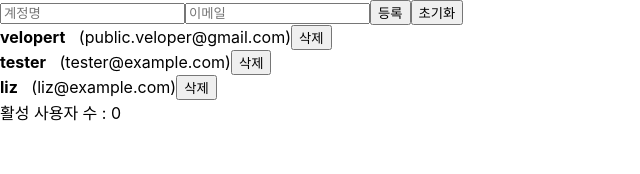
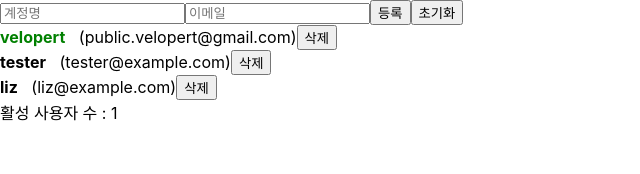
Before and after one commit to ykdman/Study, a React (Create React App) app in the folder velopert-app/: page / in a window 1280 px wide. Shown: the top 174 px of the page, without its empty margins (0-640 px from the left). Built offline with nearby package versions, Linux system fonts and the light colour scheme.

Commit message:
useReduce

```diff
--- a/velopert-app/src/App.js
+++ b/velopert-app/src/App.js
@@ -1,4 +1,10 @@
-import React, { useRef, useState, useMemo, useCallback } from "react";
+import React, {
+  useRef,
+  useState,
+  useMemo,
+  useCallback,
+  useReducer,
+} from "react";
 
 import UserList from "./UserList";
 import CreateUser from "./CreateUser";
@@ -8,30 +14,17 @@ function countActiveUsers(users) {
   return users.filter((user) => user.active).length;
 }
 
-function App() {
-  const [inputs, setInputs] = useState({
+const initialState = {
+  inputs: {
     username: "",
     email: "",
-  });
-  const { username, email } = inputs;
-  // inputs (useState) 초기화
-  // App 전역 변수
-
-  // func : OnChange : input의 change 에 실행
-  const onChange = useCallback((e) => {
-    const { name, value } = e.target;
-    setInputs((inputs) => ({
-      ...inputs,
-      [name]: value,
-    }));
-  }, []);
-
-  const [users, setUsers] = useState([
+  },
+  users: [
     {
       id: 1,
       username: "velopert",
-      email: "public.veloper@gmail.com",
-      active: false,
+      email: "public.velopert@gmail.com",
+      active: true,
     },
     {
       id: 2,
@@ -45,51 +38,94 @@ function App() {
       email: "liz@example.com",
       active: false,
     },
-  ]);
+  ],
+};
 
-  const nextId = useRef(4); // 초기화 4가 current 값이 된다.
+function reducer(state, action) {
+  switch (action.type) {
+    case "CHANGE_INPUT":
+      return {
+        ...state,
+        inputs: {
+          ...state.inputs,
+          [action.name]: action.value,
+        },
+      };
+    case "RESET_INPUT":
+      return {
+        ...state,
+        ...initialState.inputs,
+      };
+    case "CREATE_USER":
+      return {
+        inputs: initialState.inputs,
+        users: state.users.concat(action.user),
+      };
+    case "TOGGLE_USER":
+      return {
+        ...state,
+        users: state.users.map((user) =>
+          user.id === action.id ? { ...user, active: !user.active } : user
+        ),
+      };
+    case "REMOVE_USER":
+      return {
+        ...state,
+        users: state.users.filter((user) => user.id !== action.id),
+      };
+
+    default:
+      return state;
+  }
+}
+
+function App() {
+  //inputs 와 users가 들어있는 reducer 구현
+  const [state, dispatch] = useReducer(reducer, initialState);
+  const nextId = useRef(initialState.users.length + 1);
+  const { users } = state;
+  const { username, email } = state.inputs;
+
+  const onChange = useCallback((e) => {
+    const { name, value } = e.target;
+    dispatch({
+      type: "CHANGE_INPUT",
+      name,
+      value,
+    });
+  }, []);
+
+  const onReset = useCallback((e) => {
+    dispatch({
+      type: "RESET_INPUT",
+    });
+  }, []);
 
   const onCreate = useCallback(() => {
-    if (!username || !email) {
-      return;
-    }
-    const user = {
-      id: nextId.current,
-      username,
-      email,
-    }; // user에 추가할 새 객체
-    setUsers([...users, user]); // spread 연산자를 통한 불변성 유지
-    // 배열에 항목 추가 로직
-    setInputs({
-      username: "",
-      email: "",
+    dispatch({
+      type: "CREATE_USER",
+      user: {
+        id: nextId.current,
+        username,
+        email,
+      },
     });
     nextId.current += 1;
-  }, [users, username, email]);
-  const onRemove = useCallback(
-    (id) => {
-      setUsers(users.filter((user) => user.id !== id));
-    },
-    [users]
-  );
+  }, [username, email]);
 
-  const onToggle = useCallback(
-    (id) => {
-      setUsers(
-        users.map((user) =>
-          user.id === id ? { ...user, active: !user.active } : user
-        )
-      );
-    },
-    [users]
-  );
+  const onToggle = useCallback((id) => {
+    dispatch({
+      type: "TOGGLE_USER",
+      id,
+    });
+  }, []);
 
-  const onReset = () => {
-    setInputs({
-      username: "",
-      email: "",
+  const onRemove = useCallback((id) => {
+    dispatch({
+      type: "REMOVE_USER",
+      id,
     });
-  };
+  }, []);
 
   const activeUserCount = useMemo(() => countActiveUsers(users), [users]);
   return (
@@ -98,13 +134,12 @@ function App() {
         username={username}
         email={email}
         onChange={onChange}
+        onReset={onReset}
         onCreate={onCreate}
-        onReset={onReset}
       />
-      <UserList users={users} onRemove={onRemove} onToggle={onToggle} />
+      <UserList users={users} onToggle={onToggle} onRemove={onRemove} />
       <div>활성 사용자 수 : {activeUserCount}</div>
     </>
   );
 }
-
 export default App;
--- a/velopert-app/src/Counter.js
+++ b/velopert-app/src/Counter.js
@@ -1,15 +1,27 @@
-import React, { useState } from 'react';
+import React, { useReducer } from "react";
+
+function reducer(state, action) {
+  switch (action.type) {
+    case "INCREMENT":
+      return state + 1;
+    case "DECREMENT":
+      return state - 1;
+    default:
+      return state;
+  }
+}
 
 function Counter() {
-  const [number, setNumber] = useState(0);
-  // use State 배열을 반환, 첫번째 : 현재상태, 두번째 : Setter 함수
-  // useState(0) 에서의 0은 number의 초기값 세팅이다.
+  const [number, dispatch] = useReducer(reducer, 0);
+  // reducer 함수 = reducer
+  // initializer = 0
+
   const onIncrease = () => {
-    setNumber((prevNumber) => prevNumber + 1);
+    dispatch({ type: "INCREMENT" });
   };
 
   const onDecrease = () => {
-    setNumber(number - 1);
+    dispatch({ type: "DECREMENT" });
   };
 
   return (
--- a/velopert-app/src/UserList.js
+++ b/velopert-app/src/UserList.js
@@ -1,36 +1,43 @@
-import React, {useEffect} from "react";
+import React, { useEffect } from "react";
 
 // user 정보 Render function
-function UserRender ({user, onRemove, onToggle}) {
-	useEffect(()=> {
-		console.log(user)
-	}, [user])
+function UserRender({ user, onRemove, onToggle }) {
+  useEffect(() => {
+    console.log(user);
+  }, [user]);
   return (
     <div>
       <b
         style={{
-					cursor : 'pointer',
-					color : user.active ? 'green' : 'black'
+          cursor: "pointer",
+          color: user.active ? "green" : "black",
         }}
         // onClick={onToggle.bind(null, user.id)}
         onClick={() => onToggle(user.id)}
-			>{user.username}</b> &nbsp; <span>({user.email})</span>
-			<button onClick={onRemove.bind(null, user.id)}>삭제</button>
+      >
+        {user.username}
+      </b>{" "}
+      &nbsp; <span>({user.email})</span>
+      <button onClick={() => onRemove(user.id)}>삭제</button>
     </div>
-
-	)
+  );
 }
 
-function UserList({users, onRemove, onToggle}) { //props로 받은 users 객체
+function UserList({ users, onRemove, onToggle }) {
+  //props로 받은 users 객체
   return (
     <div>
-			{users.map(user => (
+      {users.map((user) => (
         // jsx 객체인 UserRender 반환
-				<UserRender user={user} key={user.id} onRemove={onRemove} onToggle={onToggle}/>
+        <UserRender
+          user={user}
+          key={user.id}
+          onRemove={onRemove}
+          onToggle={onToggle}
+        />
       ))}
     </div>
-
-	)
+  );
 }
 
 export default React.memo(UserList);
```
Also changed, not shown: velopert-app/src/index.js (+7 -6 lines), 1 other file (tests, documents, lock files or other folders). Lines whose indentation alone changed are shown as unchanged.
